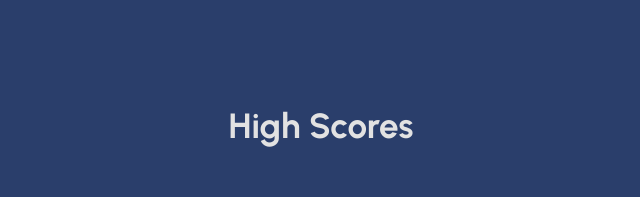
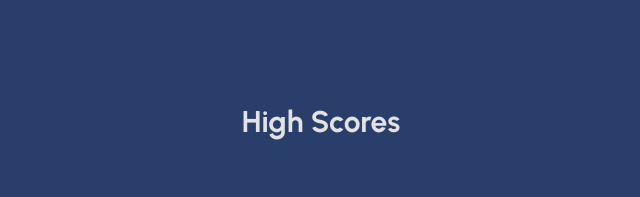
Before and after one commit to danielanthonycollins/exquizite, a plain HTML site: page highscores.html in a window 1280 px wide. Shown: the part 208-405 px from the top of the page, without its empty margins (319-959 px from the left). Drawn offline with Linux system fonts and the light colour scheme.

Commit message:
style: Remove p styling and add finalScore ID styling instead

```diff
--- a/assets/css/styles.css
+++ b/assets/css/styles.css
@@ -38,7 +38,7 @@ h1>span {
 }
 
 h2,
-p {
+#finalScore {
     font-size: 3rem;
     margin-bottom: 4rem;
     font-weight: 700;
```
